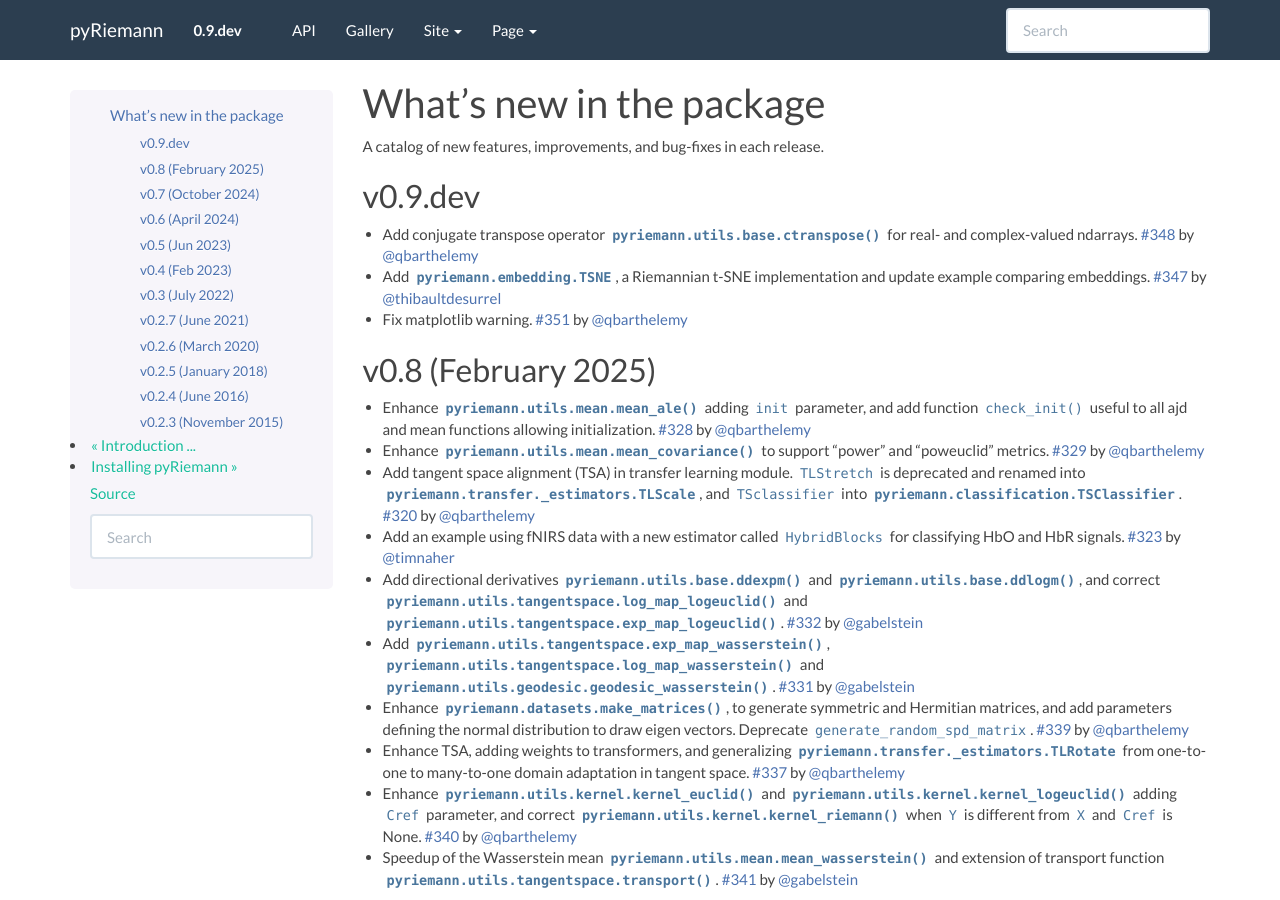
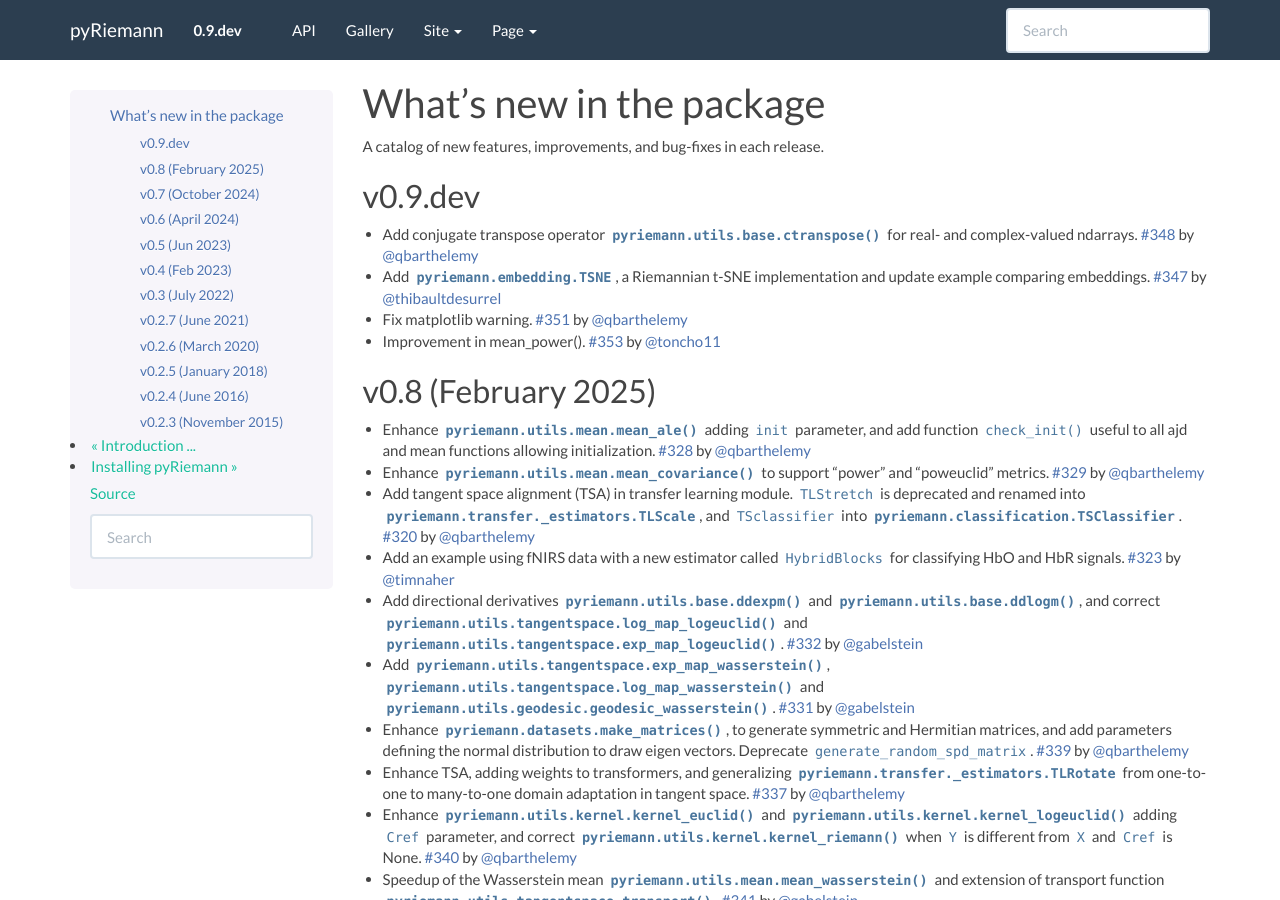
Before and after one commit to pyRiemann/pyRiemann, a Sphinx documentation site: the page built from doc/whatsnew.rst, in a window 1280 px wide and 900 px high. Built offline with Sphinx 7.4.7, drawn with Linux system fonts in a browser that asks for light colours; pages that are not in the unit, such as notebooks, are missing from menus.

Commit message:
updated whatsnew.rst

```diff
--- a/doc/whatsnew.rst
+++ b/doc/whatsnew.rst
@@ -16,6 +16,8 @@ v0.9.dev
   and update example comparing embeddings. :pr:`347` by :user:`thibaultdesurrel`
 
 - Fix matplotlib warning. :pr:`351` by :user:`qbarthelemy`
+
+- Improvement in mean_power(). :pr:`353` by :user:`toncho11`
 
 v0.8 (February 2025)
 --------------------
```
